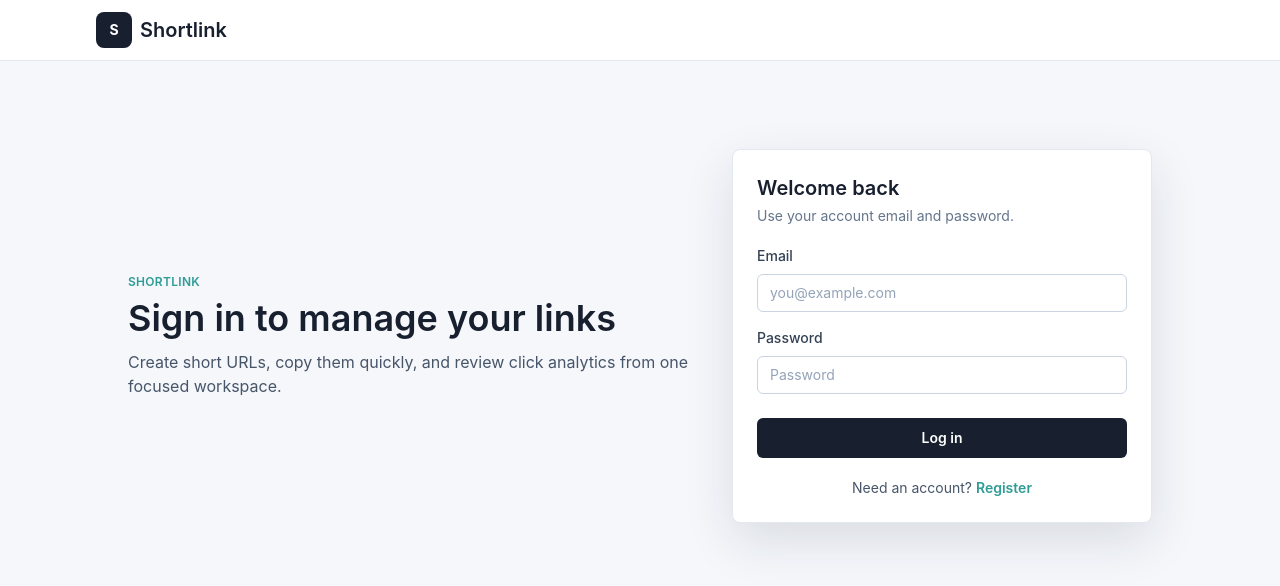
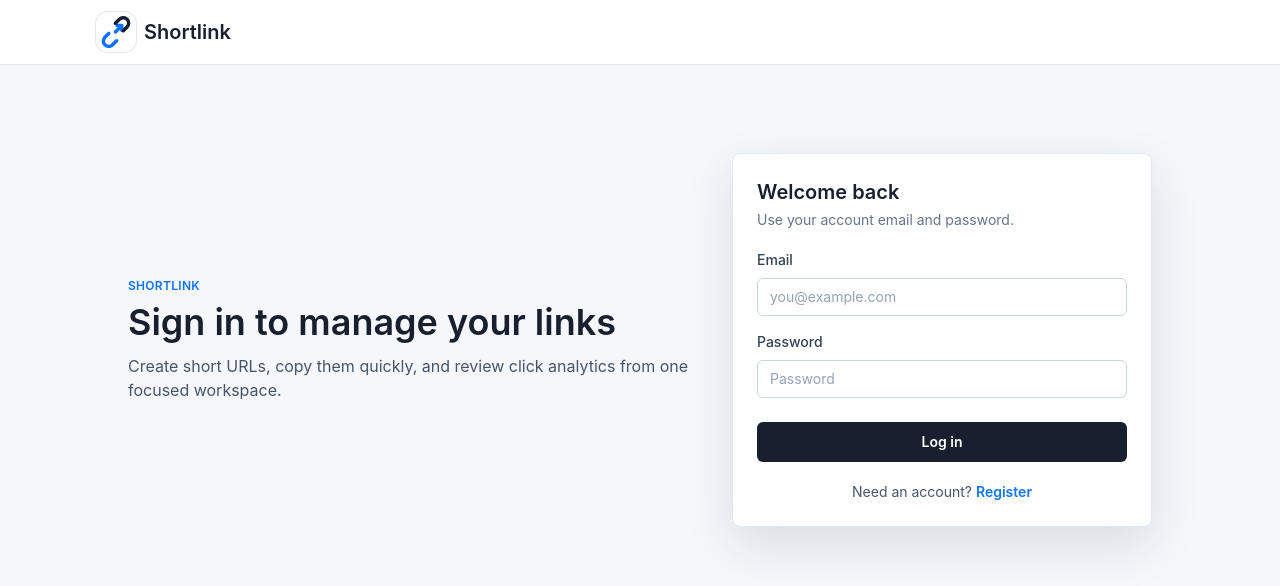
Before and after one commit to BrandonKochnari/shortlink-api, a React (Vite) app in the folder frontend/: page /login in a window 1280 px wide. Shown: the top 586 px of the page. Built offline with nearby package versions, Linux system fonts and the light colour scheme; no server answers.

Commit message:
Update UI accents and logo to match brand

```diff
--- a/frontend/src/components/AppLayout.tsx
+++ b/frontend/src/components/AppLayout.tsx
@@ -1,5 +1,6 @@
 import { NavLink, Outlet, useNavigate } from "react-router-dom";
 import { useAuth } from "../auth/AuthContext";
+import { LogoMark } from "./LogoMark";
 
 export function AppLayout() {
   const navigate = useNavigate();
@@ -15,9 +16,7 @@ export function AppLayout() {
       <header className="sticky top-0 z-10 border-b border-slate-200 bg-white/95 backdrop-blur">
         <div className="mx-auto flex max-w-6xl items-center justify-between gap-4 px-4 py-3 sm:px-6 lg:px-8">
           <NavLink to="/dashboard" className="flex items-center gap-2 text-xl font-semibold tracking-normal">
-            <span className="flex h-9 w-9 items-center justify-center rounded-lg bg-ink text-sm font-bold text-white">
-              S
-            </span>
+            <LogoMark />
             <span>Shortlink</span>
           </NavLink>
           <nav className="flex flex-wrap items-center justify-end gap-2">
--- /dev/null
+++ b/frontend/src/components/LogoMark.tsx
@@ -0,0 +1,33 @@
+export function LogoMark() {
+  return (
+    <span className="flex h-10 w-10 items-center justify-center rounded-xl bg-white shadow-sm ring-1 ring-slate-200">
+      <svg
+        aria-hidden="true"
+        className="h-8 w-8"
+        viewBox="0 0 64 64"
+        fill="none"
+        xmlns="http://www.w3.org/2000/svg"
+      >
+        <path
+          d="M17.4 34.8 9.9 42.3C5.7 46.5 5.7 53.4 9.9 57.6s11.1 4.2 15.3 0l8-8"
+          stroke="#0F73FF"
+          strokeWidth="7"
+          strokeLinecap="round"
+        />
+        <path
+          d="m30.9 31.8 12.7-12.7m0 0h-9.2m9.2 0v9.2"
+          stroke="#0F73FF"
+          strokeWidth="7"
+          strokeLinecap="round"
+          strokeLinejoin="round"
+        />
+        <path
+          d="m30.8 14.5 8-8c4.2-4.2 11.1-4.2 15.3 0s4.2 11.1 0 15.3l-7.5 7.5"
+          stroke="#18202F"
+          strokeWidth="7"
+          strokeLinecap="round"
+        />
+      </svg>
+    </span>
+  );
+}
--- a/frontend/src/pages/Analytics.tsx
+++ b/frontend/src/pages/Analytics.tsx
@@ -17,7 +17,7 @@ function formatDate(value: string | null) {
 function Badge({ tone, children }: { tone: "neutral" | "success" | "danger"; children: string }) {
   const toneClass = {
     neutral: "bg-slate-100 text-slate-700",
-    success: "bg-teal-50 text-teal-700",
+    success: "bg-blue-50 text-blue-700",
     danger: "bg-red-50 text-red-700",
   }[tone];
 
--- a/frontend/src/pages/Dashboard.tsx
+++ b/frontend/src/pages/Dashboard.tsx
@@ -338,11 +338,11 @@ export function Dashboard() {
             </div>
 
             {latestUrl && (
-              <div className="mt-5 rounded-lg border border-teal-200 bg-teal-50 p-4">
-                <p className="text-sm font-semibold text-teal-900">Generated short URL</p>
+              <div className="mt-5 rounded-lg border border-blue-200 bg-blue-50 p-4">
+                <p className="text-sm font-semibold text-blue-900">Generated short URL</p>
                 <div className="mt-2 flex flex-col gap-3 sm:flex-row sm:items-center sm:justify-between">
                   <a
-                    className="truncate font-mono text-sm text-teal-800 hover:text-teal-950"
+                    className="truncate font-mono text-sm text-blue-800 hover:text-blue-950"
                     href={buildShortUrl(latestUrl.short_code)}
                     target="_blank"
                     rel="noreferrer"
@@ -396,7 +396,7 @@ export function Dashboard() {
                               <span
                                 className={[
                                   "inline-flex rounded-md px-2 py-1 text-xs font-semibold",
-                                  url.is_active ? "bg-teal-50 text-teal-700" : "bg-slate-100 text-slate-600",
+                                  url.is_active ? "bg-blue-50 text-blue-700" : "bg-slate-100 text-slate-600",
                                 ].join(" ")}
                               >
                                 {url.is_active ? "Active" : "Inactive"}
@@ -424,7 +424,7 @@ export function Dashboard() {
                                   Short URL
                                 </p>
                                 <a
-                                  className="mt-1 block truncate font-mono text-sm text-mint hover:text-teal-700"
+                                  className="mt-1 block truncate font-mono text-sm text-mint hover:text-blue-700"
                                   href={buildShortUrl(url.short_code)}
                                   target="_blank"
                                   rel="noreferrer"
--- a/frontend/src/pages/Login.tsx
+++ b/frontend/src/pages/Login.tsx
@@ -91,7 +91,7 @@ export function Login() {
 
         <p className="mt-5 text-center text-sm text-slate-600">
           Need an account?{" "}
-          <Link className="font-semibold text-mint hover:text-teal-700" to="/register">
+          <Link className="font-semibold text-mint hover:text-blue-700" to="/register">
             Register
           </Link>
         </p>
--- a/frontend/src/styles.css
+++ b/frontend/src/styles.css
@@ -61,7 +61,7 @@
   }
 
   .btn-accent {
-    @apply btn bg-mint text-white hover:bg-teal-700;
+    @apply btn bg-mint text-white hover:bg-blue-700;
   }
 
   .btn-coral {
@@ -69,7 +69,7 @@
   }
 
   .btn-analytics {
-    @apply btn border border-teal-200 bg-teal-50 text-teal-800 hover:border-teal-300 hover:bg-teal-100;
+    @apply btn border border-blue-200 bg-blue-50 text-blue-800 hover:border-blue-300 hover:bg-blue-100;
   }
 
   .btn-secondary {
@@ -81,7 +81,7 @@
   }
 
   .alert-success {
-    @apply rounded-md border border-teal-200 bg-teal-50 px-3 py-2 text-sm text-teal-800;
+    @apply rounded-md border border-blue-200 bg-blue-50 px-3 py-2 text-sm text-blue-800;
   }
 
   .skeleton {
--- a/frontend/tailwind.config.js
+++ b/frontend/tailwind.config.js
@@ -4,7 +4,7 @@ export default {
         extend: {
             colors: {
                 ink: "#18202f",
-                mint: "#2f9c95",
+                mint: "#0f73ff",
                 coral: "#e56f51",
                 cloud: "#f5f7fb",
             },
```
